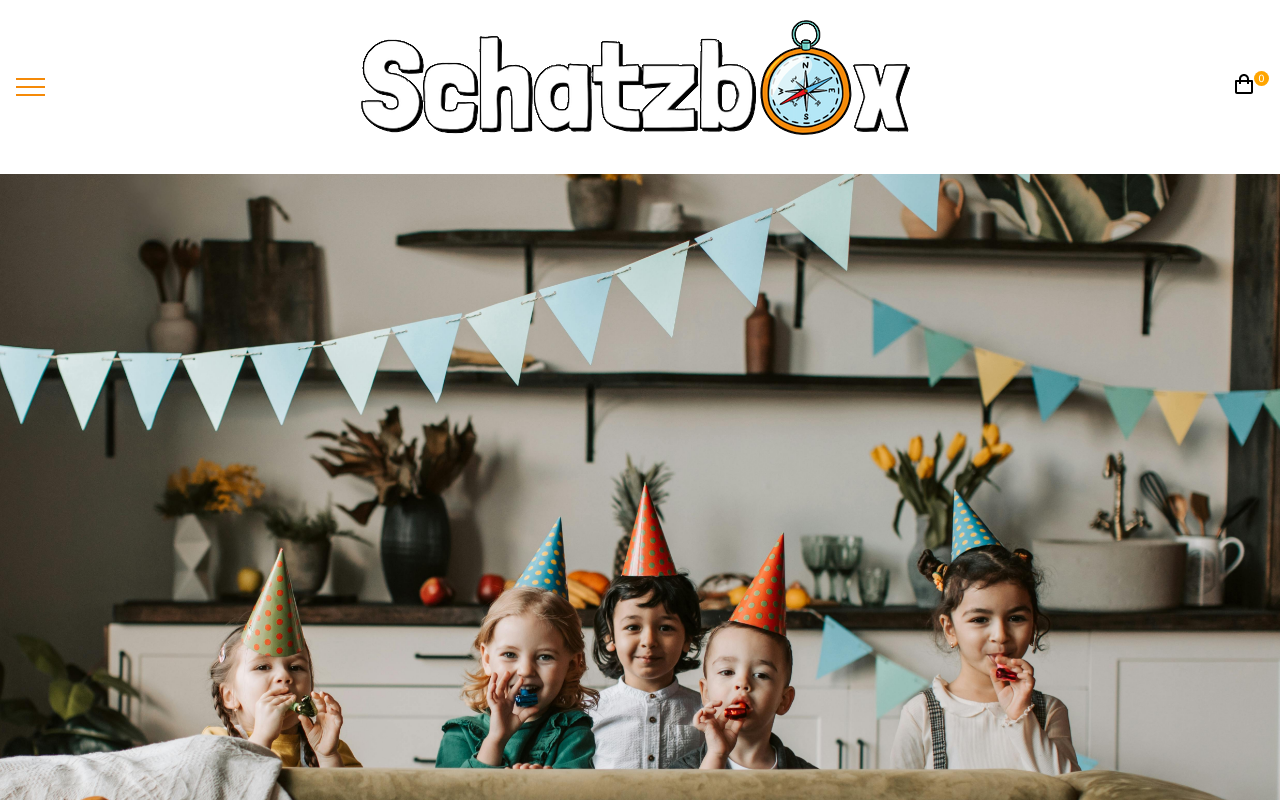
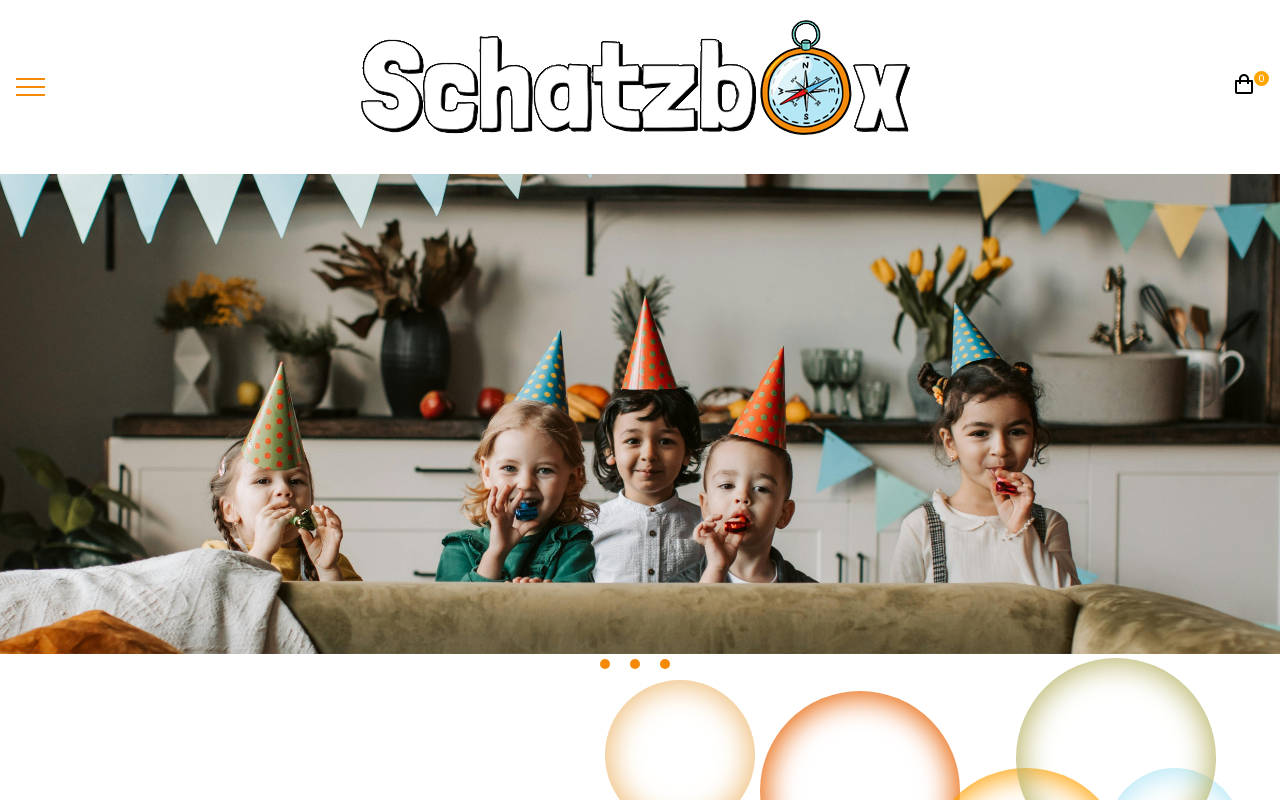
Before and after one commit to Malouzi/schatzbox, a React (Vite) app in the folder frontend/: page / in a window 1280 px wide. Shown: the top 800 px of the page. Built offline with nearby package versions, Linux system fonts and the light colour scheme.

Commit message:
slider media queries eingefügt

```diff
--- a/frontend/src/components/Slideshow/Slideshow.module.css
+++ b/frontend/src/components/Slideshow/Slideshow.module.css
@@ -1,20 +1,29 @@
 .sliderContainer {
   position: relative;
   width: 100%;
-  max-width: 100;
+  max-width: 100%;
   margin: 0 auto;
 }
+
 .slide {
   position: relative;
 }
+
 .sliderImage {
   width: 100%;
-  height: auto;
   object-fit: cover;
+  object-position: center; /* Bild Ausichtung Mitte */
 }
+
 .customDot {
-  background-color: #F58A08;
+  background-color: #f58a08;
   width: 10px;
   height: 10px;
   border-radius: 50%;
 }
+
+@media screen and (min-width: 768px) {
+  .sliderImage {
+    height: 60vh;
+    }
+}
```
